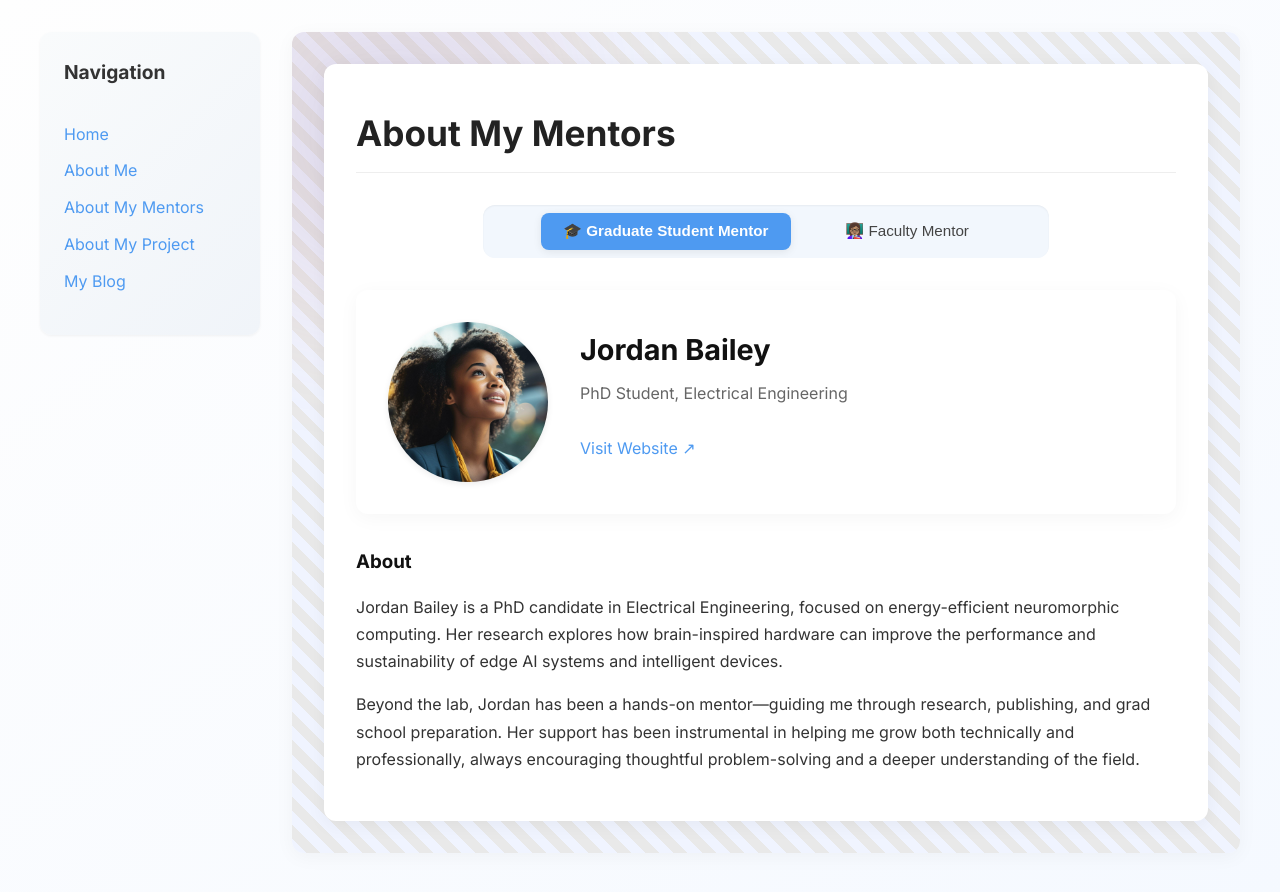
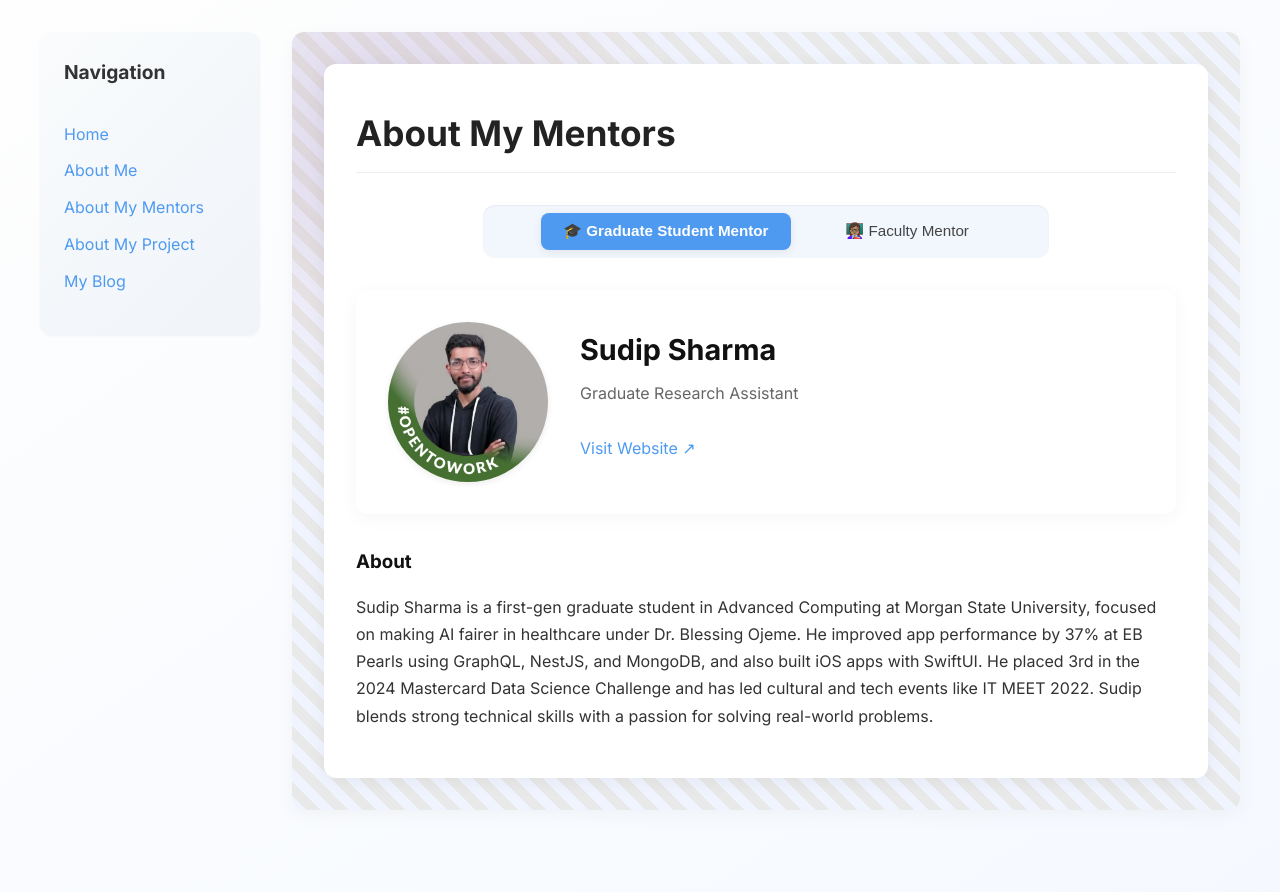
Before and after one commit to ekeiobu/ekeiobu.github.io, a Jekyll site: the page built from pages/about-my-mentor.md, in a window 1280 px wide. Shown: the top 892 px of the page. Built offline with Jekyll 4.4.1, drawn with Linux system fonts in a browser that asks for light colours.

Commit message:
Update about-my-mentor.md

```diff
--- a/pages/about-my-mentor.md
+++ b/pages/about-my-mentor.md
@@ -4,23 +4,25 @@ title: About My Mentors
 permalink: /about-my-mentor.html
 
 graduate_mentor:
-  name: Jordan Bailey
-  title: PhD Student, Electrical Engineering
-  image: /assets/images/graduate-student-mentor.jpg
-  website: https://gradmentor.example.com
+  name: Sudip Sharma
+  title: Graduate Research Assistant
+  image: /assets/images/sudip.jpeg
+  website: https://www.linkedin.com/in/nxxis/
+
   bio: |
-    Jordan Bailey is a PhD candidate in Electrical Engineering, focused on energy-efficient neuromorphic computing. Her research explores how brain-inspired hardware can improve the performance and sustainability of edge AI systems and intelligent devices.
-
-    Beyond the lab, Jordan has been a hands-on mentor—guiding me through research, publishing, and grad school preparation. Her support has been instrumental in helping me grow both technically and professionally, always encouraging thoughtful problem-solving and a deeper understanding of the field.
+    Sudip Sharma is a first-gen graduate student in Advanced Computing at Morgan State University, focused on making AI fairer in healthcare under Dr.
+    Blessing Ojeme. He improved app performance by 37% at EB Pearls using GraphQL, NestJS, and MongoDB, and also
+    built iOS apps with SwiftUI. He placed 3rd in the 2024 Mastercard Data Science Challenge and has led cultural and tech events like IT MEET 2022. Sudip
+    blends strong technical skills with a passion for solving real-world problems.
 
 faculty_mentor:
-  name: Dr. Elijah Freeman
-  title: Professor Emeritus, Tuskegee University
-  image: /assets/images/faculty-mentor.jpg
-  website: https://facultymentor.example.com
+  name: Dr. Timothy Oladunni
+  title: Professor of Computer Science @Morgan State | Artificial Intelligence Specialist
+  image: /assets/images/D. Timothy.jpeg
+  website: https://www.linkedin.com/in/timothyoladunni
+
   bio: |
-    Dr. Elijah Freeman is a pioneering figure in the field of neural engineering and robotics. With over four decades of experience in academia and research, his work has focused on developing accessible brain-computer interface systems and exploring how robotics can enhance human capability.
-
-    A passionate advocate for diversity in STEM, Dr. Freeman has mentored dozens of underrepresented students and continues to inspire the next generation of researchers and technologists through his leadership and legacy.
+    Dr. Timothy Oladunni is a computer scientist and professor with a focus on machine learning, biomedical signal processing, and multimodal AI. His research explores ECG analysis, NLP, and CNN-Transformer models, aiming to balance performance and complexity in medical AI. He teaches at Morgan State University and is a visiting assistant professor at Yale, where
+    he mentors future data scientists and AI researchers. represents students and continues to inspire the next generation of researchers and technologists through his leadership and legacy.
 
 ---
```
